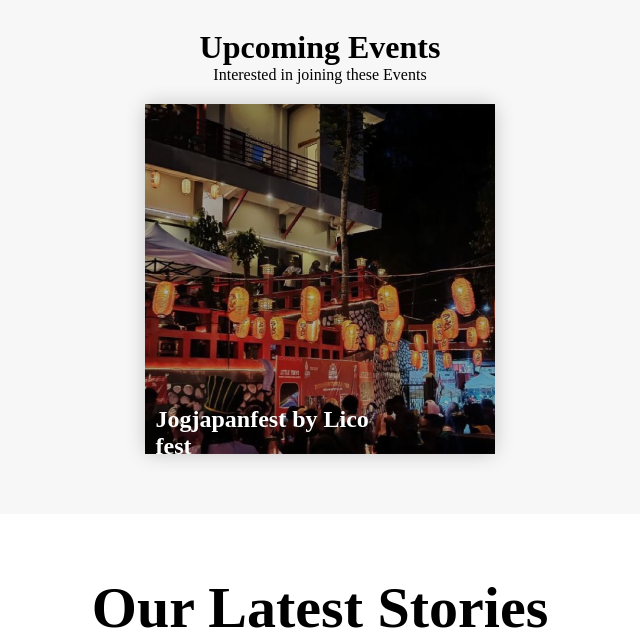
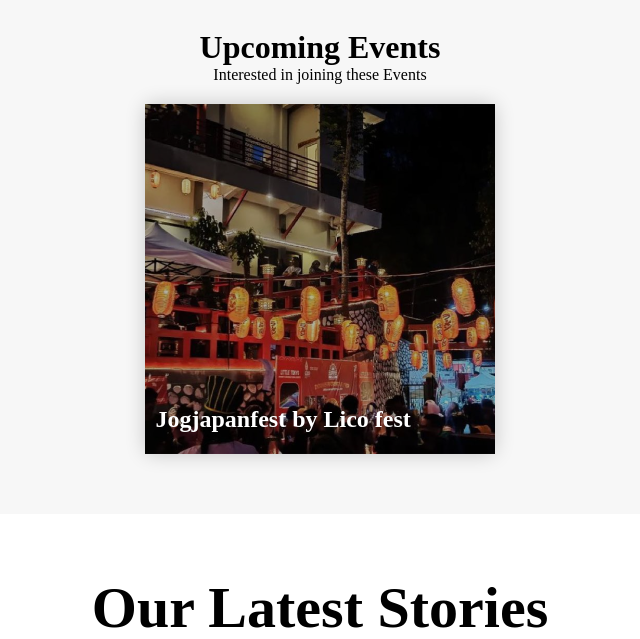
Before and after one commit to NexoCal/EXPO-2023, a PHP site: page / in a window 1280 px wide. Shown: the part 2328-2967 px from the top of the page, without its empty margins (320-960 px from the left). Run offline with PHP 8.4, Linux system fonts and the light colour scheme; data comes from the database, SQL or seed files in the repository; some web fonts are replaced.

Commit message:
Fix card title on events

```diff
--- a/LandingPageStyle.css
+++ b/LandingPageStyle.css
@@ -579,7 +579,7 @@ header {
   background-color: transparent;
   color: white;
   font-weight: 700;
-  width: 70%;
+  width: 100%;
   background-color: transparent;
 }
 
```
